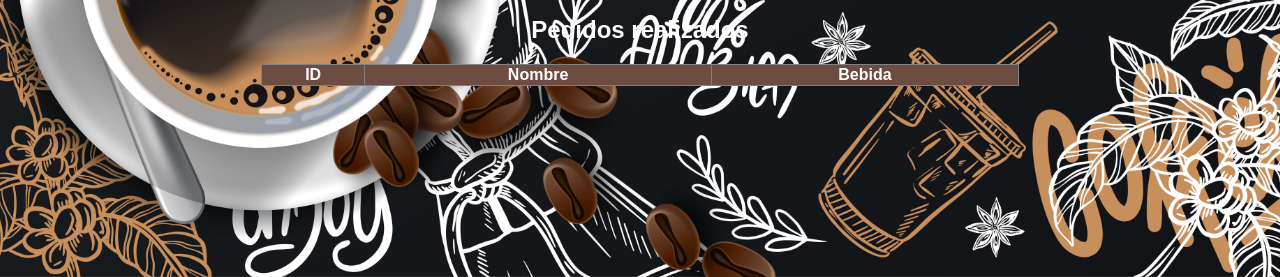
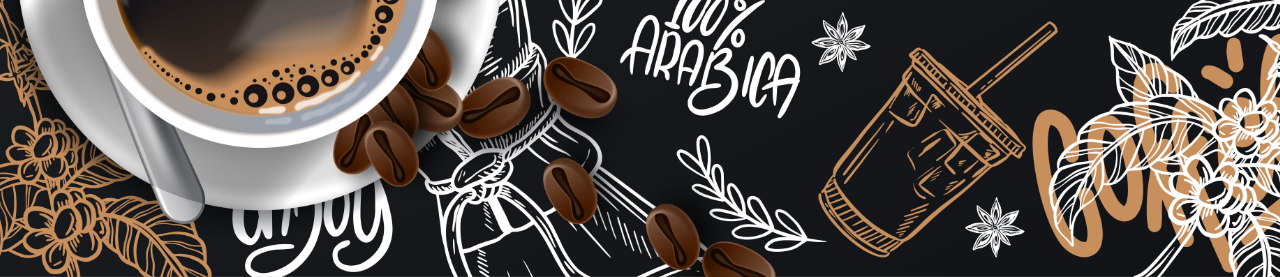
Before and after one commit to carlos2007calin-commits/Cafeteria, a Flask app: page / in a window 1280 px wide. Shown: the part 523-800 px from the top of the page. Run offline with Flask 3, Linux system fonts and the light colour scheme; lists and menus that the app fills with data are empty; some libraries are stand-ins or nearby versions.

Commit message:
Update index.html

```diff
--- a/templates/index.html
+++ b/templates/index.html
@@ -23,7 +23,8 @@
 
         <img src="{{ url_for('static', filename='logo.png') }}" width="120">
 
-        <h1>Tetes Coffee</h1>
+        <h1>Tetes Coffee ☕</h1>
+
         <h3>Ordene lo que guste llevar</h3>
 
         <form method="POST">
@@ -32,8 +33,8 @@
                 type="text"
                 name="nombre"
                 placeholder="Nombre"
+                required
                 style="padding:10px; width:220px;"
-                required
             >
 
             <br><br>
@@ -69,33 +70,5 @@
 
     </div>
 
-    <br><br>
-
-    <h2>Pedidos realizados</h2>
-
-    <table border="1" style="
-        margin:auto;
-        background:white;
-        color:black;
-        border-collapse: collapse;
-        width: 60%;
-    ">
-
-        <tr style="background:#6D4C41; color:white;">
-            <th>ID</th>
-            <th>Nombre</th>
-            <th>Bebida</th>
-        </tr>
-
-        {% for p in pedidos %}
-        <tr>
-            <td>{{ p[0] }}</td>
-            <td>{{ p[1] }}</td>
-            <td>{{ p[2] }}</td>
-        </tr>
-        {% endfor %}
-
-    </table>
-
 </body>
 </html>
```
